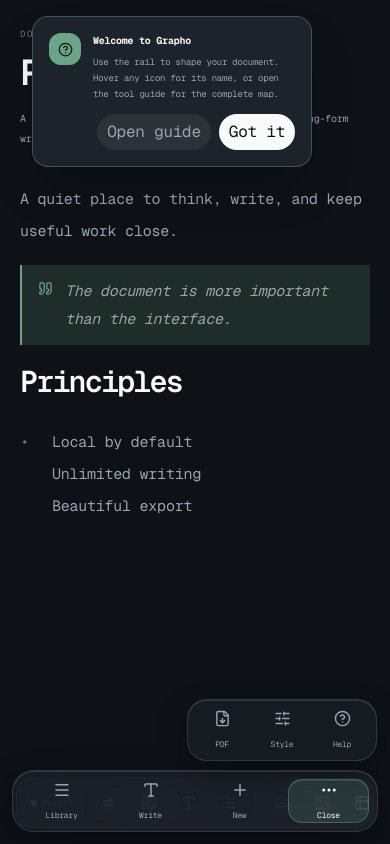
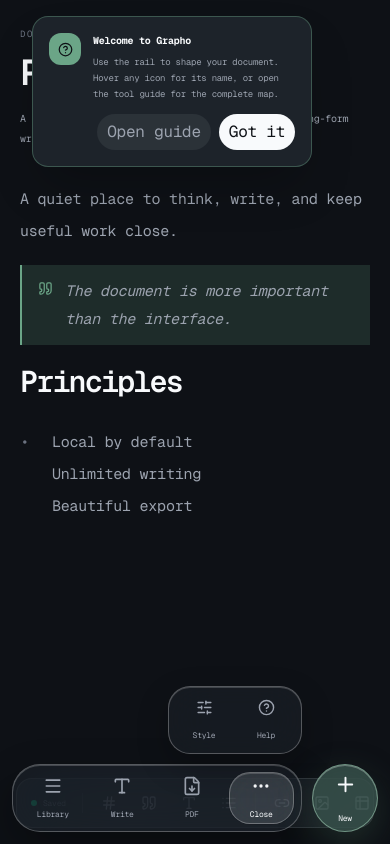
Before and after one commit to Appaxaap/grapho, a Next.js app: page /app in a window 390 px wide. Both pictures are taken after a click on the button "More". Built offline with nearby package versions, Linux system fonts and the light colour scheme.

Commit message:
feat: match liquid glass tab structure

```diff
--- a/grapho-ui/features/mobile/MobileActionBar.tsx
+++ b/grapho-ui/features/mobile/MobileActionBar.tsx
@@ -19,14 +19,16 @@ export function MobileActionBar({ sidebarOpen, onToggleSidebar, onNewDocument, o
   const [expanded, setExpanded] = useState(false);
   const primary = (label: string, icon: React.ReactNode, onClick: () => void, active = false) => <motion.button type="button" whileTap={{ scale: 0.9 }} onClick={onClick} aria-label={label} aria-pressed={active}>{active && <motion.span layoutId="mobile-action-active" className="grapho-mobile-action-active" transition={{ type: "spring", stiffness: 420, damping: 30 }} />}{icon}<span>{label}</span></motion.button>;
   return <nav className={`grapho-mobile-action-bar ${expanded ? "is-expanded" : ""}`} aria-label="Mobile workspace navigation">
-    {primary("Library", <Menu size={18} />, onToggleSidebar, sidebarOpen)}
-    {primary("Write", <Type size={18} />, onFocusEditor, !sidebarOpen && !expanded)}
-    {primary("New", <Plus size={18} />, onNewDocument)}
-    <AnimatePresence initial={false}>{expanded && <motion.div className="grapho-mobile-secondary-actions" initial={{ opacity: 0, scale: .8, x: 16 }} animate={{ opacity: 1, scale: 1, x: 0 }} exit={{ opacity: 0, scale: .8, x: 16 }} transition={{ type: "spring", stiffness: 420, damping: 30 }}>
-      <motion.button type="button" whileTap={{ scale: 0.9 }} onClick={onExportPdf} disabled={disabled} aria-label="Export PDF"><FileDown size={17} /><span>PDF</span></motion.button>
+    <div className="grapho-mobile-tab-capsule">
+      {primary("Library", <Menu size={20} />, onToggleSidebar, sidebarOpen)}
+      {primary("Write", <Type size={20} />, onFocusEditor, !sidebarOpen && !expanded)}
+      {primary("PDF", <FileDown size={20} />, () => { if (!disabled) onExportPdf(); })}
+      {primary(expanded ? "Close" : "More", <MoreHorizontal size={20} />, () => setExpanded((value) => !value), expanded)}
+    </div>
+    <motion.button type="button" whileTap={{ scale: .88 }} onClick={onNewDocument} aria-label="New document" className="grapho-mobile-primary-action"><Plus size={23} /><span>New</span></motion.button>
+    <AnimatePresence initial={false}>{expanded && <motion.div className="grapho-mobile-secondary-actions" initial={{ opacity: 0, scale: .78, y: 12 }} animate={{ opacity: 1, scale: 1, y: 0 }} exit={{ opacity: 0, scale: .78, y: 12 }} transition={{ type: "spring", stiffness: 420, damping: 30 }}>
       <motion.button type="button" whileTap={{ scale: 0.9 }} onClick={onOpenStyle} aria-label="Open document style"><SlidersHorizontal size={17} /><span>Style</span></motion.button>
       <motion.button type="button" whileTap={{ scale: 0.9 }} onClick={onOpenHelp} aria-label="Open workspace help"><HelpCircle size={17} /><span>Help</span></motion.button>
     </motion.div>}</AnimatePresence>
-    {primary(expanded ? "Close" : "More", <MoreHorizontal size={18} />, () => setExpanded((value) => !value), expanded)}
   </nav>;
 }
--- a/grapho-ui/styles/grapho.css
+++ b/grapho-ui/styles/grapho.css
@@ -191,16 +191,15 @@
   .grapho-sidebar > div { width: 280px; max-width: calc(100vw - 32px); }
   .grapho-editor-scroll { height: 100dvh; padding-bottom: 72px; }
   .grapho-document-meta { display: none; }
-  .grapho-mobile-action-bar { position: fixed; z-index: 80; right: 12px; bottom: max(12px, env(safe-area-inset-bottom)); left: 12px; display: flex; align-items: center; gap: 4px; padding: 6px; border: 1px solid color-mix(in srgb, var(--grapho-foreground) 12%, transparent); border-radius: 22px; background: color-mix(in srgb, var(--grapho-panel) 72%, transparent); box-shadow: 0 14px 38px color-mix(in srgb, #000 24%, transparent), inset 0 1px 0 color-mix(in srgb, #fff 12%, transparent); backdrop-filter: blur(24px) saturate(1.3); }
-  .grapho-mobile-action-bar button { position: relative; display: grid; min-width: 58px; min-height: 48px; flex: 1; place-items: center; gap: 2px; overflow: hidden; border-radius: 16px; color: var(--grapho-muted); font-size: 8px; transition: color 180ms ease, background-color 180ms ease; }
-    .grapho-mobile-action-active { position: absolute; inset: 2px; z-index: 0; border: 1px solid color-mix(in srgb, var(--grapho-accent) 42%, transparent); border-radius: 14px; background: color-mix(in srgb, var(--grapho-accent) 18%, transparent); box-shadow: inset 0 1px 0 color-mix(in srgb, #fff 10%, transparent); }
-      .grapho-mobile-action-bar button > svg, .grapho-mobile-action-bar button > span:not(.grapho-mobile-action-active) { position: relative; z-index: 1; }
+  .grapho-mobile-action-bar { position: fixed; z-index: 80; right: 12px; bottom: max(12px, env(safe-area-inset-bottom)); left: 12px; display: flex; align-items: stretch; gap: 10px; }
+  .grapho-mobile-tab-capsule { display: flex; min-width: 0; flex: 1; gap: 2px; padding: 6px; border: 1px solid color-mix(in srgb, #fff 18%, var(--grapho-border)); border-radius: 28px; background: color-mix(in srgb, var(--grapho-panel) 68%, transparent); box-shadow: 0 14px 38px color-mix(in srgb, #000 25%, transparent), inset 0 1px 0 color-mix(in srgb, #fff 20%, transparent); backdrop-filter: blur(28px) saturate(1.45); }
+  .grapho-mobile-action-bar button { position: relative; display: grid; min-width: 0; min-height: 54px; flex: 1; place-items: center; gap: 1px; overflow: hidden; border-radius: 22px; color: var(--grapho-muted); font-size: 8px; transition: color 180ms ease, transform 180ms ease; }
+  .grapho-mobile-action-active { position: absolute; inset: 1px; z-index: 0; border: 1px solid color-mix(in srgb, #fff 20%, var(--grapho-border)); border-radius: 21px; background: color-mix(in srgb, var(--grapho-foreground) 13%, transparent); box-shadow: 0 5px 16px color-mix(in srgb, #000 18%, transparent), inset 0 1px 0 color-mix(in srgb, #fff 18%, transparent); backdrop-filter: blur(18px) saturate(1.35); }
+  .grapho-mobile-action-bar button > svg, .grapho-mobile-action-bar button > span:not(.grapho-mobile-action-active) { position: relative; z-index: 1; }
   .grapho-mobile-action-bar button:hover, .grapho-mobile-action-bar button:focus-visible, .grapho-mobile-action-bar button[aria-pressed="true"] { color: var(--grapho-foreground); outline: none; }
-    .grapho-mobile-action-bar button:active { background: color-mix(in srgb, var(--grapho-foreground) 8%, transparent); }
-      .grapho-mobile-secondary-actions { position: absolute; right: 0; bottom: calc(100% + 10px); display: flex; gap: 4px; padding: 6px; border: 1px solid color-mix(in srgb, var(--grapho-foreground) 12%, transparent); border-radius: 20px; background: color-mix(in srgb, var(--grapho-panel) 78%, transparent); box-shadow: 0 12px 32px color-mix(in srgb, #000 24%, transparent), inset 0 1px 0 color-mix(in srgb, #fff 12%, transparent); backdrop-filter: blur(24px) saturate(1.3); }
-      .grapho-mobile-secondary-actions button { min-width: 56px; flex: 0 0 56px; }
-      .grapho-mobile-action-bar > button { flex: 1 1 0; }
-  .grapho-mobile-action-bar button:disabled { cursor: not-allowed; opacity: .4; }
+  .grapho-mobile-primary-action { min-width: 66px !important; flex: 0 0 66px !important; border: 1px solid color-mix(in srgb, var(--grapho-accent) 48%, #fff 18%); border-radius: 50% !important; background: color-mix(in srgb, var(--grapho-accent) 30%, var(--grapho-panel) 60%); color: var(--grapho-foreground) !important; box-shadow: 0 12px 34px color-mix(in srgb, var(--grapho-accent) 22%, #000 22%), inset 0 1px 0 color-mix(in srgb, #fff 28%, transparent); backdrop-filter: blur(28px) saturate(1.55); }
+  .grapho-mobile-secondary-actions { position: absolute; right: 76px; bottom: calc(100% + 10px); display: flex; gap: 4px; padding: 6px; border: 1px solid color-mix(in srgb, #fff 18%, var(--grapho-border)); border-radius: 22px; background: color-mix(in srgb, var(--grapho-panel) 72%, transparent); box-shadow: 0 12px 32px color-mix(in srgb, #000 24%, transparent), inset 0 1px 0 color-mix(in srgb, #fff 18%, transparent); backdrop-filter: blur(24px) saturate(1.4); }
+  .grapho-mobile-secondary-actions button { min-width: 58px; flex: 0 0 58px; }
   .grapho-ui main > div { padding: 28px 20px 112px; }
   .grapho-ui article { min-height: calc(100dvh - 130px); }
   .grapho-ui article > div:first-child { margin-bottom: 32px; }
```
